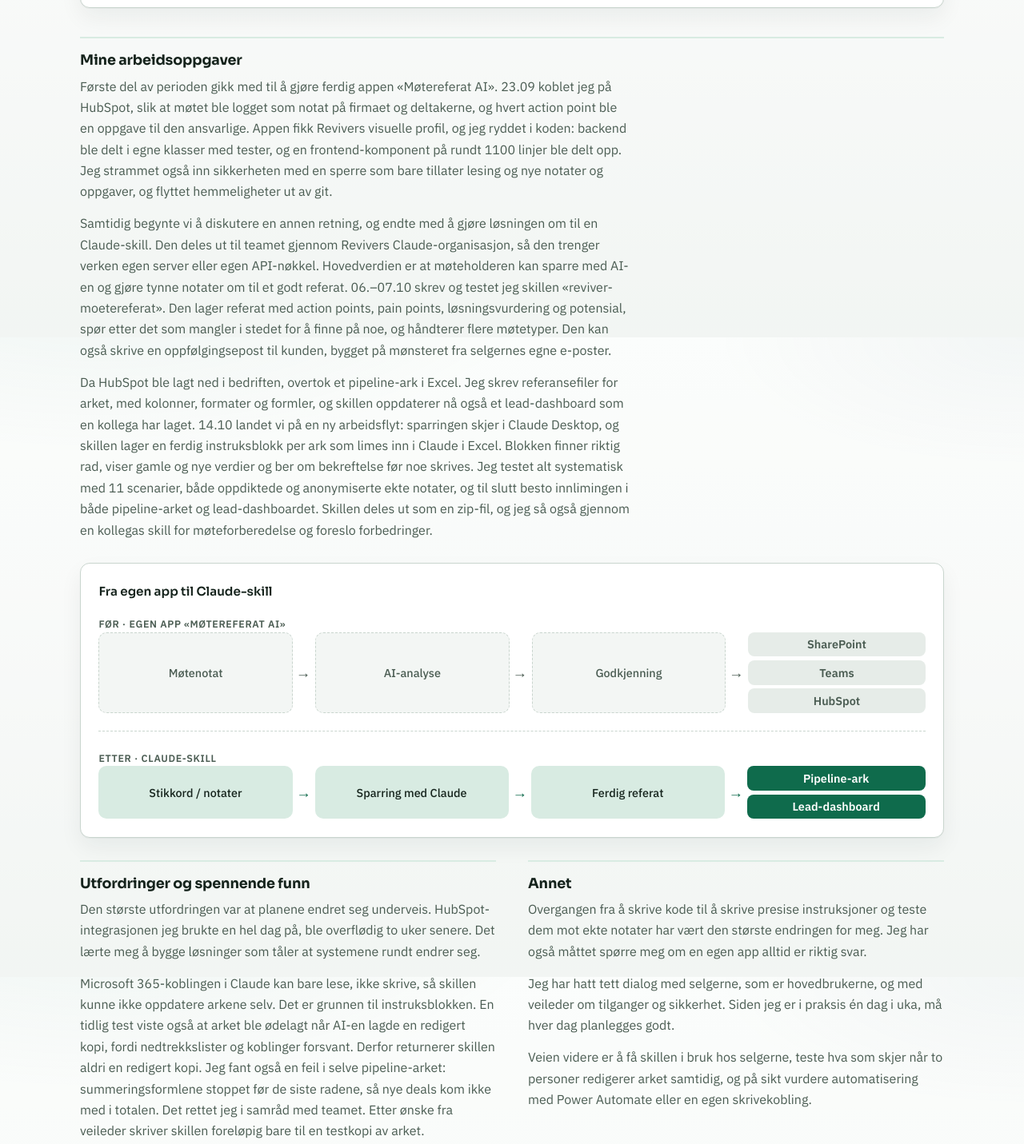
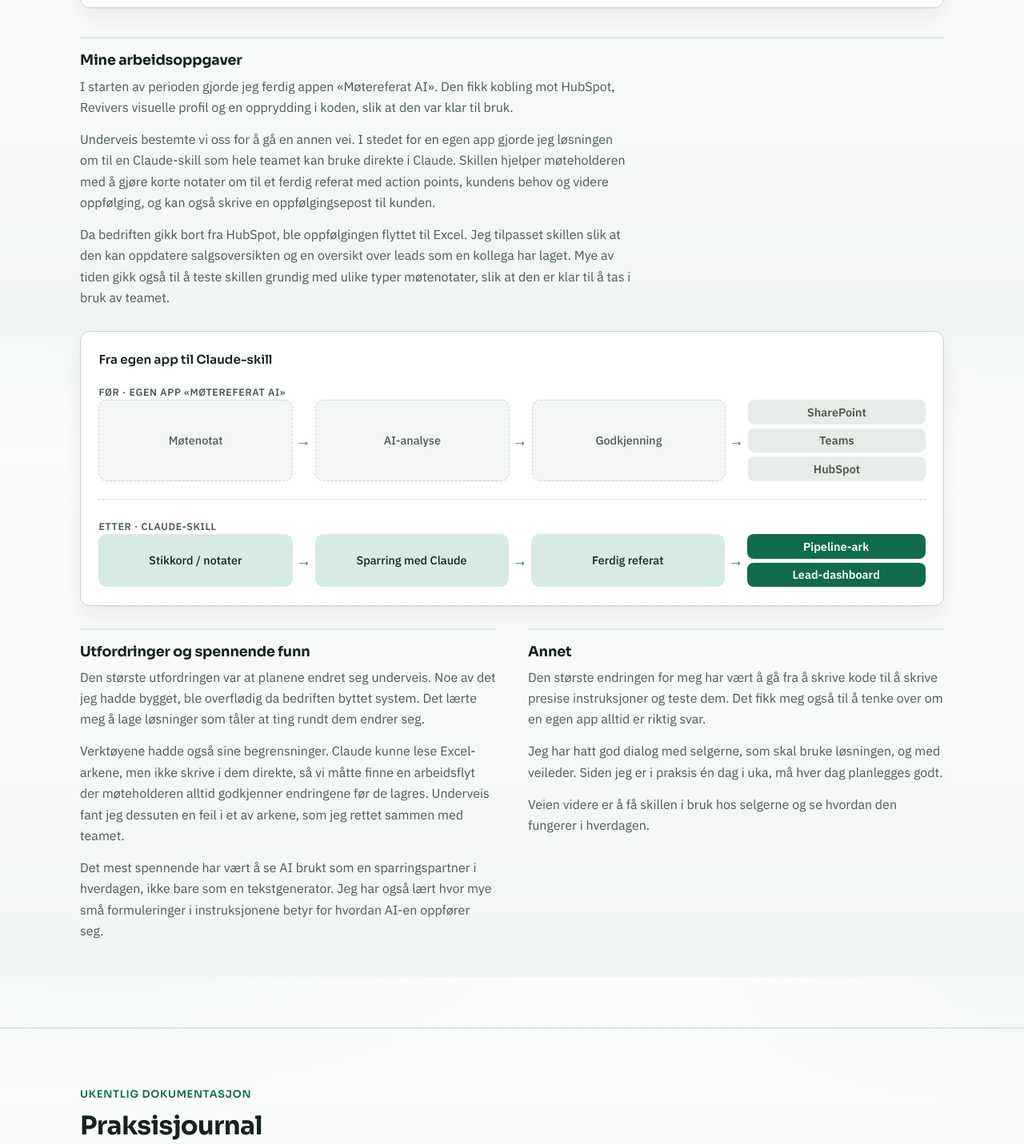
Before and after one commit to FanuelHab/PraksisProsjekt, a plain HTML site: page index.html in a window 1280 px wide. Shown: the part 4378-5809 px from the top of the page at 80% size. Drawn offline with Linux system fonts and the light colour scheme.

Commit message:
kortere og enklere tekst i status 2
Co-Authored-By: Claude Opus 5.5 <noreply@anthropic.com>

```diff
--- a/index.html
+++ b/index.html
@@ -213,9 +213,8 @@
           <p class="eyebrow">Statusrapport 2</p>
           <h2>Status 2: Fra egen app til Claude-skill</h2>
           <p class="section-intro">
-            Siden Status 1 (18.09) har prosjektet tatt en ny retning. Her oppsummerer jeg hva jeg har
-            jobbet med fram til 16.10, hva som har vært utfordrende og spennende, og hvordan veien
-            videre ser ut.
+            Siden Status 1 har prosjektet tatt en ny retning. Her oppsummerer jeg hva jeg har jobbet
+            med, hva som har vært utfordrende og spennende, og hvordan veien videre ser ut.
           </p>
 
           <figure class="status-figure">
@@ -238,34 +237,13 @@
             <article class="feature-wide">
               <h3>Mine arbeidsoppgaver</h3>
               <p>
-                Første del av perioden gikk med til å gjøre ferdig appen «Møtereferat AI». 23.09
-                koblet jeg på HubSpot, slik at møtet ble logget som notat på firmaet og deltakerne, og
-                hvert action point ble en oppgave til den ansvarlige. Appen fikk Revivers visuelle
-                profil, og jeg ryddet i koden: backend ble delt i egne klasser med tester, og en
-                frontend-komponent på rundt 1100 linjer ble delt opp. Jeg strammet også inn sikkerheten
-                med en sperre som bare tillater lesing og nye notater og oppgaver, og flyttet
-                hemmeligheter ut av git.
+                I starten av perioden gjorde jeg ferdig appen «Møtereferat AI». Den fikk kobling mot HubSpot, Revivers visuelle profil og en opprydding i koden, slik at den var klar til bruk.
               </p>
               <p>
-                Samtidig begynte vi å diskutere en annen retning, og endte med å gjøre løsningen om til
-                en Claude-skill. Den deles ut til teamet gjennom Revivers Claude-organisasjon, så den
-                trenger verken egen server eller egen API-nøkkel. Hovedverdien er at møteholderen kan
-                sparre med AI-en og gjøre tynne notater om til et godt referat. 06.–07.10 skrev og
-                testet jeg skillen «reviver-moetereferat». Den lager referat med action points, pain
-                points, løsningsvurdering og potensial, spør etter det som mangler i stedet for å finne
-                på noe, og håndterer flere møtetyper. Den kan også skrive en oppfølgingsepost til
-                kunden, bygget på mønsteret fra selgernes egne e-poster.
+                Underveis bestemte vi oss for å gå en annen vei. I stedet for en egen app gjorde jeg løsningen om til en Claude-skill som hele teamet kan bruke direkte i Claude. Skillen hjelper møteholderen med å gjøre korte notater om til et ferdig referat med action points, kundens behov og videre oppfølging, og kan også skrive en oppfølgingsepost til kunden.
               </p>
               <p>
-                Da HubSpot ble lagt ned i bedriften, overtok et pipeline-ark i Excel. Jeg skrev
-                referansefiler for arket, med kolonner, formater og formler, og skillen oppdaterer nå
-                også et lead-dashboard som en kollega har laget. 14.10 landet vi på en ny arbeidsflyt:
-                sparringen skjer i Claude Desktop, og skillen lager en ferdig instruksblokk per ark som
-                limes inn i Claude i Excel. Blokken finner riktig rad, viser gamle og nye verdier og
-                ber om bekreftelse før noe skrives. Jeg testet alt systematisk med 11 scenarier, både
-                oppdiktede og anonymiserte ekte notater, og til slutt besto innlimingen i både
-                pipeline-arket og lead-dashboardet. Skillen deles ut som en zip-fil, og jeg så også
-                gjennom en kollegas skill for møteforberedelse og foreslo forbedringer.
+                Da bedriften gikk bort fra HubSpot, ble oppfølgingen flyttet til Excel. Jeg tilpasset skillen slik at den kan oppdatere salgsoversikten og en oversikt over leads som en kollega har laget. Mye av tiden gikk også til å teste skillen grundig med ulike typer møtenotater, slik at den er klar til å tas i bruk av teamet.
               </p>
             </article>
 
@@ -301,43 +279,25 @@
             <article>
               <h3>Utfordringer og spennende funn</h3>
               <p>
-                Den største utfordringen var at planene endret seg underveis. HubSpot-integrasjonen jeg
-                brukte en hel dag på, ble overflødig to uker senere. Det lærte meg å bygge løsninger som
-                tåler at systemene rundt endrer seg.
+                Den største utfordringen var at planene endret seg underveis. Noe av det jeg hadde bygget, ble overflødig da bedriften byttet system. Det lærte meg å lage løsninger som tåler at ting rundt dem endrer seg.
               </p>
               <p>
-                Microsoft 365-koblingen i Claude kan bare lese, ikke skrive, så skillen kunne ikke
-                oppdatere arkene selv. Det er grunnen til instruksblokken. En tidlig test viste også at
-                arket ble ødelagt når AI-en lagde en redigert kopi, fordi nedtrekkslister og koblinger
-                forsvant. Derfor returnerer skillen aldri en redigert kopi. Jeg fant også en feil i
-                selve pipeline-arket: summeringsformlene stoppet før de siste radene, så nye deals kom
-                ikke med i totalen. Det rettet jeg i samråd med teamet. Etter ønske fra veileder skriver
-                skillen foreløpig bare til en testkopi av arket.
+                Verktøyene hadde også sine begrensninger. Claude kunne lese Excel-arkene, men ikke skrive i dem direkte, så vi måtte finne en arbeidsflyt der møteholderen alltid godkjenner endringene før de lagres. Underveis fant jeg dessuten en feil i et av arkene, som jeg rettet sammen med teamet.
               </p>
               <p>
-                Mye av jobben var instruksjonsskriving mer enn kode. Testene viste at AI-en noen ganger
-                trakk slutninger som ikke sto i notatene, stilte for mange spørsmål på én gang eller slo
-                opp dealen for sent. Små formuleringer og rekkefølgen på stegene betydde mye. Det mest
-                spennende er å se AI brukt som sparringspartner i hverdagen, ikke bare som en
-                tekstgenerator.
+                Det mest spennende har vært å se AI brukt som en sparringspartner i hverdagen, ikke bare som en tekstgenerator. Jeg har også lært hvor mye små formuleringer i instruksjonene betyr for hvordan AI-en oppfører seg.
               </p>
             </article>
             <article>
               <h3>Annet</h3>
               <p>
-                Overgangen fra å skrive kode til å skrive presise instruksjoner og teste dem mot ekte
-                notater har vært den største endringen for meg. Jeg har også måttet spørre meg om en
-                egen app alltid er riktig svar.
+                Den største endringen for meg har vært å gå fra å skrive kode til å skrive presise instruksjoner og teste dem. Det fikk meg også til å tenke over om en egen app alltid er riktig svar.
               </p>
               <p>
-                Jeg har hatt tett dialog med selgerne, som er hovedbrukerne, og med veileder om
-                tilganger og sikkerhet. Siden jeg er i praksis én dag i uka, må hver dag planlegges
-                godt.
+                Jeg har hatt god dialog med selgerne, som skal bruke løsningen, og med veileder. Siden jeg er i praksis én dag i uka, må hver dag planlegges godt.
               </p>
               <p>
-                Veien videre er å få skillen i bruk hos selgerne, teste hva som skjer når to personer
-                redigerer arket samtidig, og på sikt vurdere automatisering med Power Automate eller en
-                egen skrivekobling.
+                Veien videre er å få skillen i bruk hos selgerne og se hvordan den fungerer i hverdagen.
               </p>
             </article>
           </div>
```
